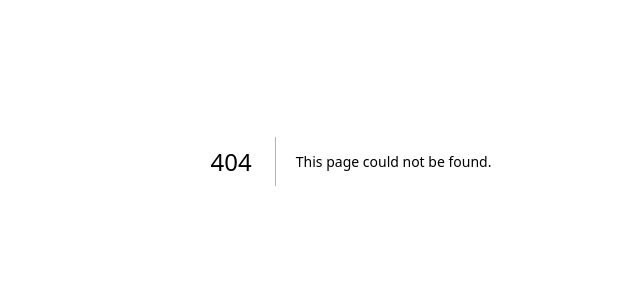
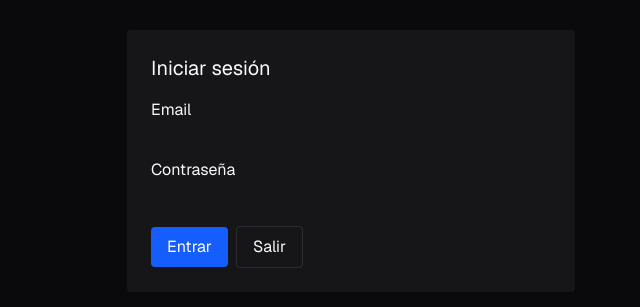
Before and after one commit to juanmramost/nutrapp, a Next.js app: page /login in a window 1280 px wide. Before the commit this address had no page. Shown: the part 239-546 px from the top of the page, without its empty margins (289-929 px from the left). Built offline with nearby package versions, Linux system fonts and the light colour scheme; no server answers.

Commit message:
auth: add simple /login page (email+password) for testing Supabase auth

```diff
--- /dev/null
+++ b/app/login/page.tsx
@@ -0,0 +1,52 @@
+"use client"
+import { useState } from "react"
+import supabase from "@/lib/supabaseClient"
+
+export default function LoginPage() {
+  const [email, setEmail] = useState("")
+  const [password, setPassword] = useState("")
+  const [loading, setLoading] = useState(false)
+  const [message, setMessage] = useState<string | null>(null)
+
+  async function handleSignIn(e: React.FormEvent) {
+    e.preventDefault()
+    setLoading(true)
+    setMessage(null)
+    try {
+      const { error } = await supabase.auth.signInWithPassword({ email, password })
+      if (error) throw error
+      setMessage("Sesión iniciada. Recargando...")
+      setTimeout(() => window.location.href = "/", 800)
+    } catch (err: any) {
+      setMessage(err.message || "Error al iniciar sesión")
+    } finally {
+      setLoading(false)
+    }
+  }
+
+  async function handleSignOut() {
+    await supabase.auth.signOut()
+    window.location.reload()
+  }
+
+  return (
+    <div className="min-h-screen flex items-center justify-center">
+      <form onSubmit={handleSignIn} className="w-full max-w-md p-6 bg-white/5 rounded">
+        <h2 className="text-xl mb-4">Iniciar sesión</h2>
+        <label className="block mb-2">
+          <span>Email</span>
+          <input value={email} onChange={e => setEmail(e.target.value)} type="email" className="mt-1 block w-full" />
+        </label>
+        <label className="block mb-4">
+          <span>Contraseña</span>
+          <input value={password} onChange={e => setPassword(e.target.value)} type="password" className="mt-1 block w-full" />
+        </label>
+        <div className="flex items-center gap-2">
+          <button type="submit" disabled={loading} className="px-4 py-2 bg-blue-600 rounded text-white">{loading ? 'Entrando...' : 'Entrar'}</button>
+          <button type="button" onClick={handleSignOut} className="px-4 py-2 border rounded">Salir</button>
+        </div>
+        {message && <p className="mt-4">{message}</p>}
+      </form>
+    </div>
+  )
+}
```
